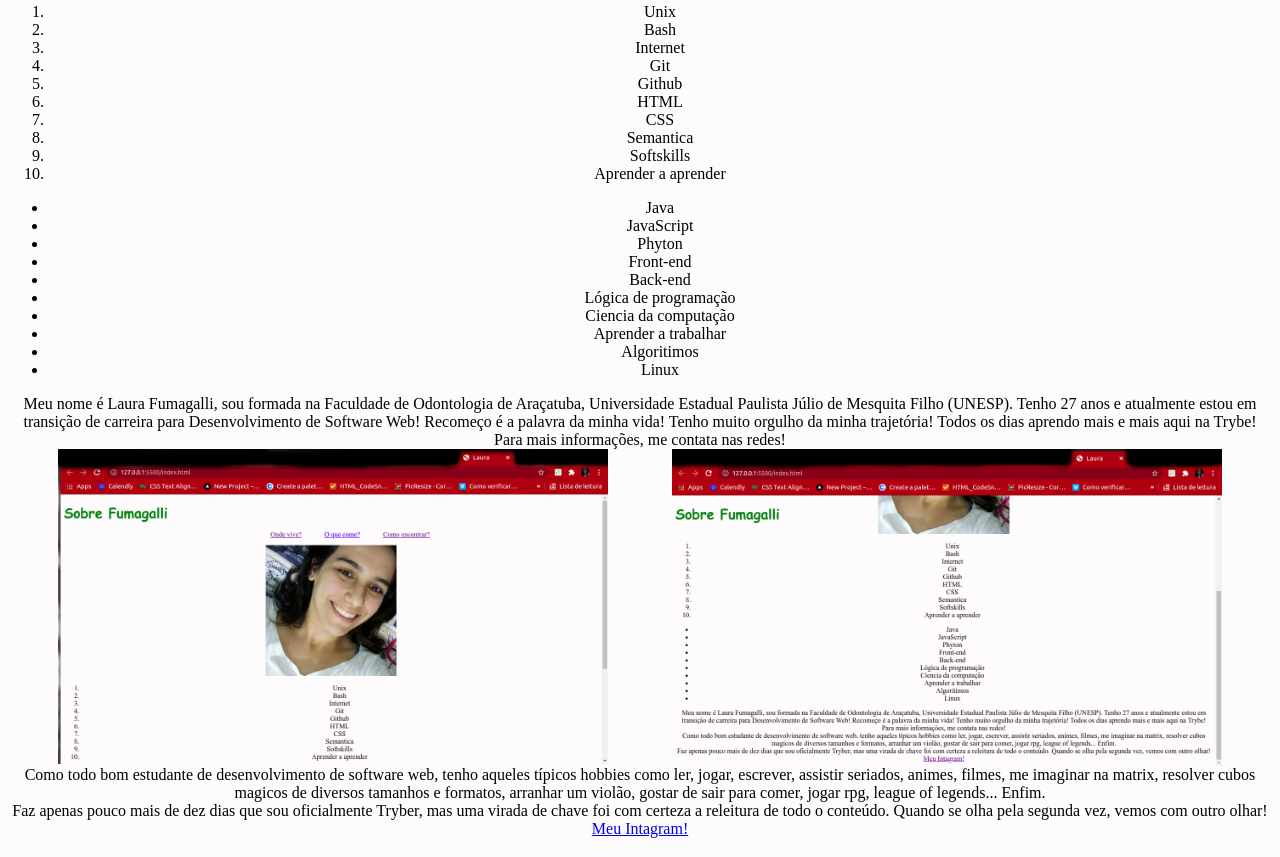
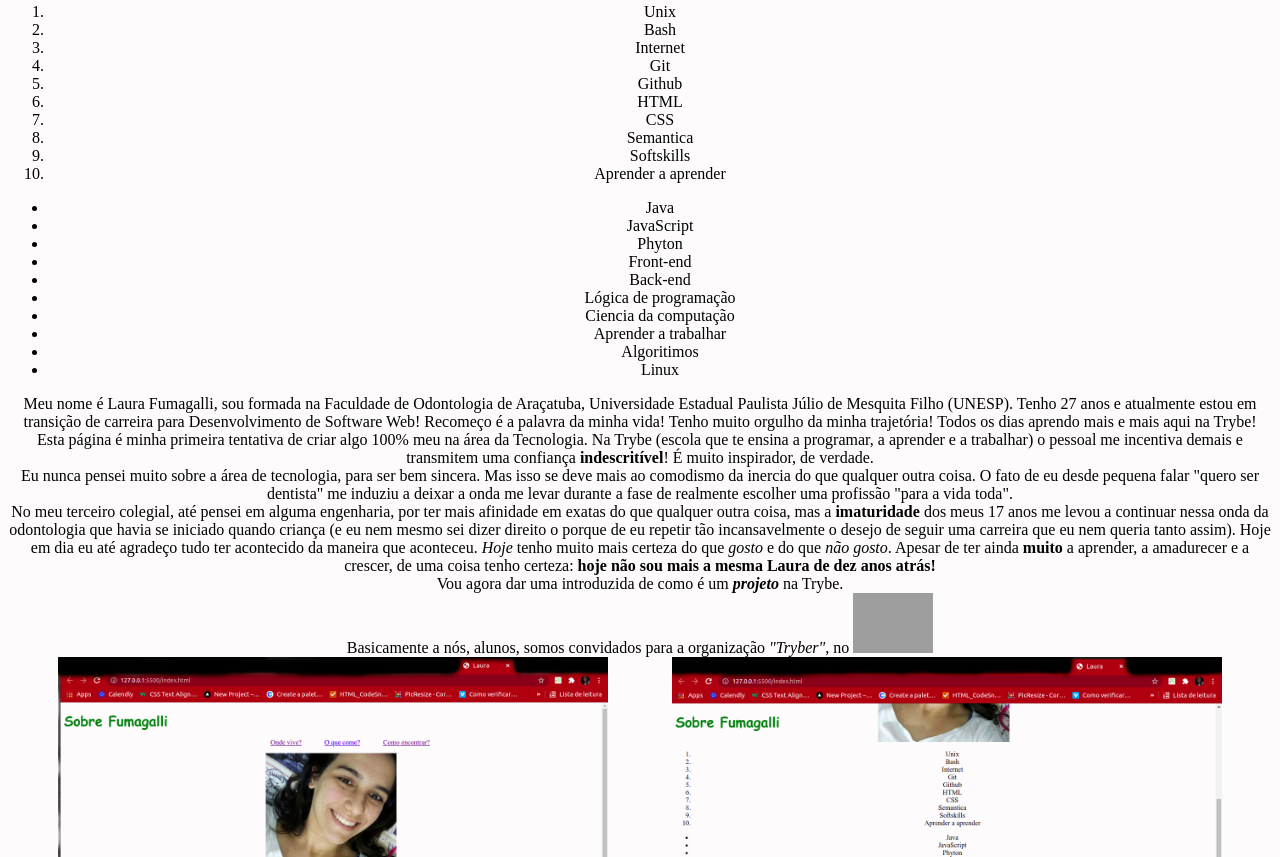
Before and after one commit to fumagallilaura/primeiro-projeto, a plain HTML site: page index.html in a window 1280 px wide. Shown: the part 437-1294 px from the top of the page. Drawn offline with Linux system fonts and the light colour scheme; grey boxes are pictures that could not be loaded.

Commit message:
alteraçoes de seçao do artigo

```diff
--- a/index.html
+++ b/index.html
@@ -45,12 +45,21 @@
 		</ul>
 		<article>
 			<section class="section">
-				Meu nome é Laura Fumagalli, sou formada na Faculdade de Odontologia de Araçatuba, Universidade Estadual Paulista Júlio de Mesquita Filho (UNESP). Tenho 27 anos e atualmente estou em transição de carreira para Desenvolvimento de Software Web! Recomeço é a palavra da minha vida! Tenho muito orgulho da minha trajetória! Todos os dias aprendo mais e mais aqui na Trybe! Para mais informações, me contata nas redes!
+				Meu nome é Laura Fumagalli, sou formada na Faculdade de Odontologia de Araçatuba, Universidade Estadual Paulista Júlio de Mesquita Filho (UNESP). Tenho 27 anos e atualmente estou em transição de carreira para Desenvolvimento de Software Web! Recomeço é a palavra da minha vida! Tenho muito orgulho da minha trajetória! Todos os dias aprendo mais e mais aqui na Trybe!
+			</section>
+			<section class="section">
+				Esta página é minha primeira tentativa de criar algo 100% meu na área da Tecnologia. Na <a src= "https://www.betrybe.com/" target="_blanck">Trybe</a> (escola que te ensina a programar, a aprender e a trabalhar) o pessoal me incentiva demais e transmitem uma confiança <strong>indescritível</strong>! É muito inspirador, de verdade.
+				<br>Eu nunca pensei muito sobre a área de tecnologia, para ser bem sincera. Mas isso se deve mais ao comodismo da inercia do que qualquer outra coisa. O fato de eu desde pequena falar "quero ser dentista" me induziu a deixar a onda me levar durante a fase de realmente escolher uma profissão "para a vida toda".
+				<br>No meu terceiro colegial, até pensei em alguma engenharia, por ter mais afinidade em exatas do que qualquer outra coisa, mas a <strong>imaturidade</strong> dos meus 17 anos me levou a continuar nessa onda da odontologia que havia se iniciado quando criança (e eu nem mesmo sei dizer direito o porque de eu repetir tão incansavelmente o desejo de seguir uma carreira que eu nem queria tanto assim). Hoje em dia eu até agradeço tudo ter acontecido da maneira que aconteceu. <em>Hoje</em> tenho muito mais certeza do que <em>gosto</em> e do que <em>não gosto</em>. Apesar de ter ainda <strong>muito</strong> a aprender, a amadurecer e a crescer, de uma coisa tenho certeza: <strong>hoje não sou mais a mesma Laura de dez anos atrás!</strong>
+			</section>
+			<section class="section">
+				Vou agora dar uma introduzida de como é um <em><strong>projeto</strong></em> na Trybe.
+				<br>Basicamente a nós, alunos, somos convidados para a organização <em>"Tryber"</em>, no <a href="https://github.com/fumagallilaura" target="_blanck"><img src="https://mazer.dev/wp-content/uploads/2021/01/141-1419051_github-icon-png-transparent-png.png" alt="icone do github" width="80px"></a>
 			</section>
 			<div>
 				<img id="img-pg1" src="https://github.com/fumagallilaura/primeiro-projeto/blob/modifica%C3%A7%C3%B5es-1/imagens/Foto%20do%20primeiro%20site%20feito%20por%20Laura%20Fumagalli%20enquanto%20estava%20aprendendo-pagina1.png?raw=true" alt="Foto do primeiro site feito por Laura Fumagalli enquanto estava aprendendo-pagina1" width="550px">
-				</div>
-				<div>
+			</div>
+			<div>
 				<img id="img-pg2" src="https://github.com/fumagallilaura/primeiro-projeto/blob/modifica%C3%A7%C3%B5es-1/imagens/Foto%20do%20primeiro%20site%20feito%20por%20Laura%20Fumagalli%20enquanto%20estava%20aprendendo-pagina2.png?raw=true" alt="Foto do primeiro site feito por Laura Fumagalli enquanto estava aprendendo-pagina2" width="550px">
 			</div>
 			<section class="section">
--- a/style.css
+++ b/style.css
@@ -14,7 +14,6 @@ body {
   margin-top: 70px;
   margin-left: 50px;
   display: inline-block;
-
 }
 
 #img-pg1{
```
Also changed, not shown: imagens/trybe_logo.png (added).
